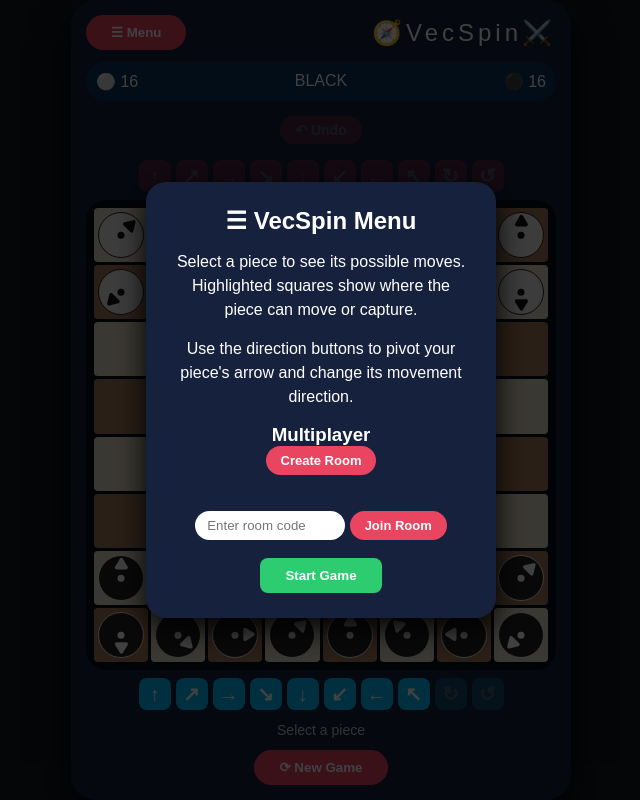
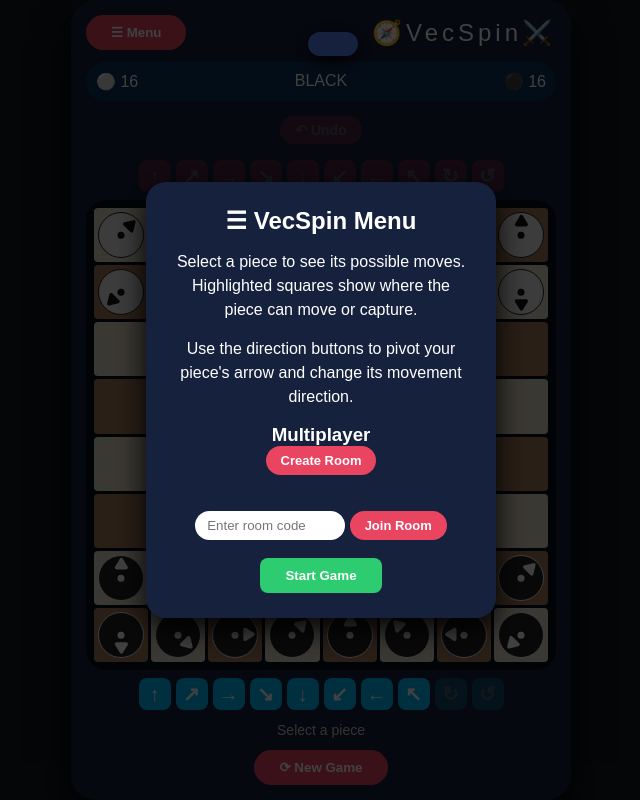
Before and after one commit to zakDerk/VecSpinplus, a plain HTML site: page index.html in a window 1280 px wide. Shown: the whole page, without its empty margins (319-959 px from the left). Drawn offline with nearby package versions, Linux system fonts and the light colour scheme.

Commit message:
Add files via upload

```diff
--- a/index.html
+++ b/index.html
@@ -315,6 +315,20 @@ button {
 .topBar h1 {
     margin:0;
     font-size:24px;
+}
+
+#messageBar {
+    position: fixed;
+    top: 20px;
+    left: 50%;
+    transform: translateX(-50%);
+    background: #16213e;
+    color: white;
+    padding: 12px 25px;
+    border-radius: 25px;
+    font-weight: bold;
+    z-index: 2000;
+    box-shadow: 0 5px 20px #000;
 }
 
 </style>
```
